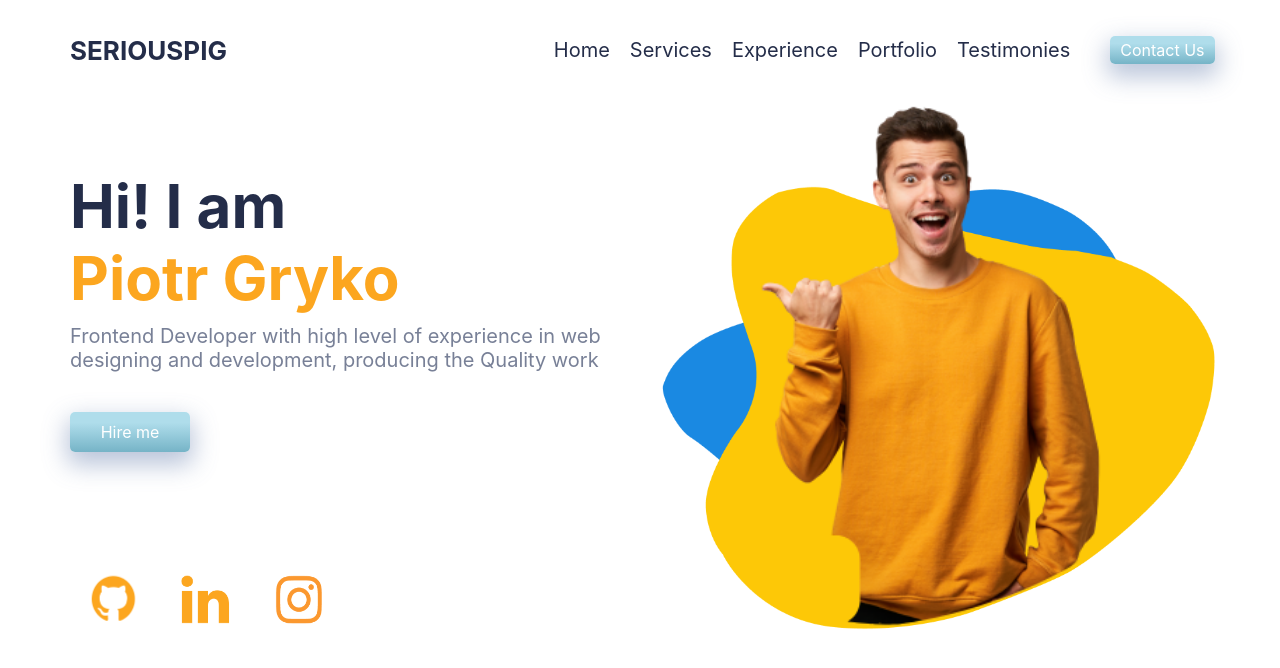
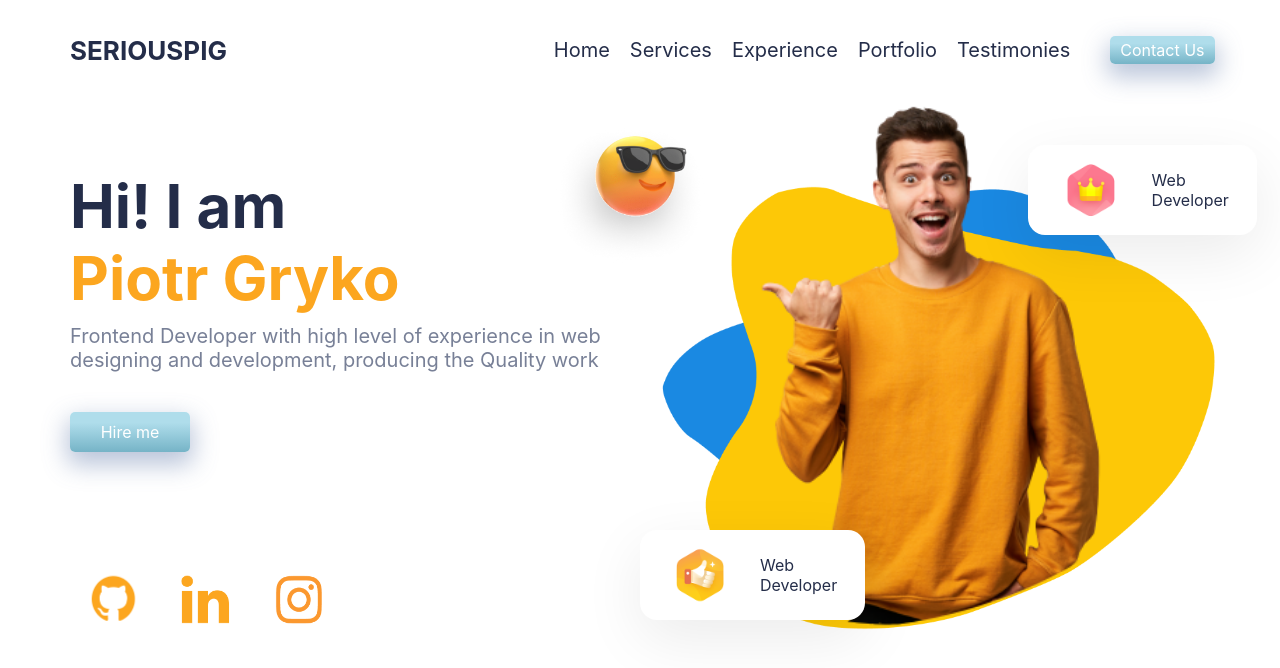
Before and after one commit to seriouspig/portfolio, a React (Create React App) app: page / in a window 1280 px wide. Shown: the top 668 px of the page. Built offline with nearby package versions, Linux system fonts and the light colour scheme.

Commit message:
Icons on right side added

```diff
--- /dev/null
+++ b/src/Components/FloatingDiv/FloatingDiv.css
@@ -0,0 +1,18 @@
+.floatingdiv{
+    justify-content: space-around;
+    display: flex;
+    background: white;
+    box-shadow: var(--boxShadow);
+    border-radius: 17px;
+    align-items: center;
+    padding: 0px 28px 0px 0px;
+    height: 4.5rem;
+}
+
+.floatingdiv>*:nth-child(1){
+    transform: scale(0.4);
+}
+
+.floatingdiv>*:nth-child(2){
+    font-size: 16px;
+}
--- /dev/null
+++ b/src/Components/FloatingDiv/FloatingDiv.jsx
@@ -0,0 +1,17 @@
+import React from 'react'
+import './FloatingDiv.css'
+
+const FloatingDiv = ({image, txt1, txt2}) => {
+  return (
+    <div className="floatingdiv">
+        <img src={image} alt="" />
+        <span>
+            {txt1}
+            <br />
+            {txt2}
+        </span>
+    </div>
+  )
+}
+
+export default FloatingDiv
--- a/src/Components/Intro/Intro.css
+++ b/src/Components/Intro/Intro.css
@@ -88,3 +88,11 @@
     transform: scale(1.4);
     left: 28%;
 }
+
+.i-right>:nth-child(4){
+    transform: scale(0.6);
+    left: -24%;
+    top: -15%;
+    border-radius: 50%;
+    padding: 0;
+}
--- a/src/Components/Intro/Intro.jsx
+++ b/src/Components/Intro/Intro.jsx
@@ -9,6 +9,7 @@ import boy from '../../img/boy.png'
 import thumbup from '../../img/thumbup.png'
 import Crown from '../../img/crown.png'
 import glassesimoji from '../../img/glassesimoji.png'
+import FloatingDiv from '../FloatingDiv/FloatingDiv'
 
 
 const Intro = () => {
@@ -34,6 +35,13 @@ const Intro = () => {
             <img src={Vector1} alt="" />
             <img src={Vector2} alt="" />
             <img src={boy} alt="" />
+            <img src={glassesimoji} alt="" />
+            <div style={{top: '-4%', left: '68%'}}>
+                <FloatingDiv image={Crown} txt1='Web' txt2='Developer'/>
+            </div>
+            <div style={{top: '18rem', left: '0rem'}}>
+                <FloatingDiv image={thumbup} txt1='Web' txt2='Developer'/>
+            </div>
         </div>
     </div>
   )
```
